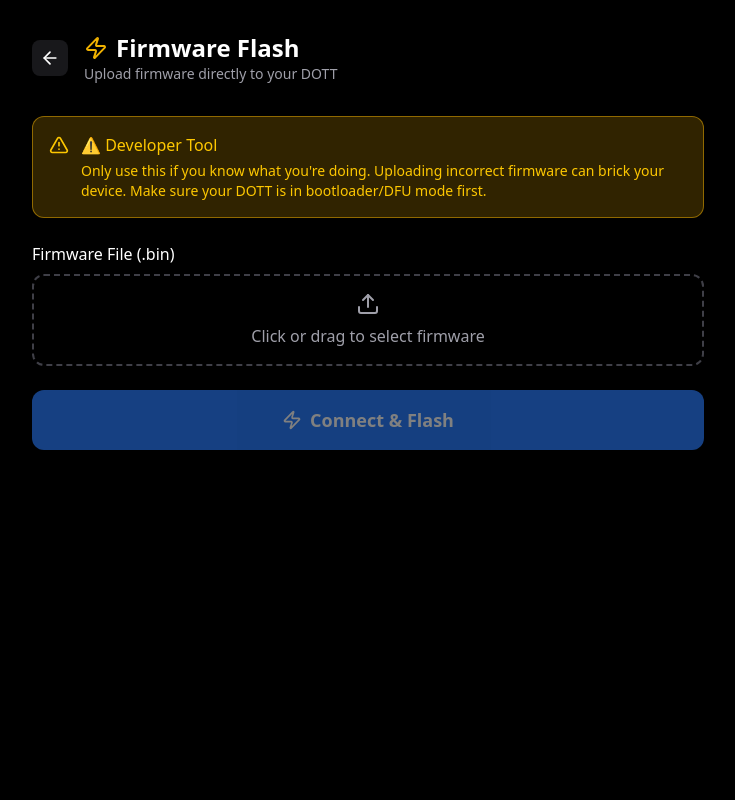
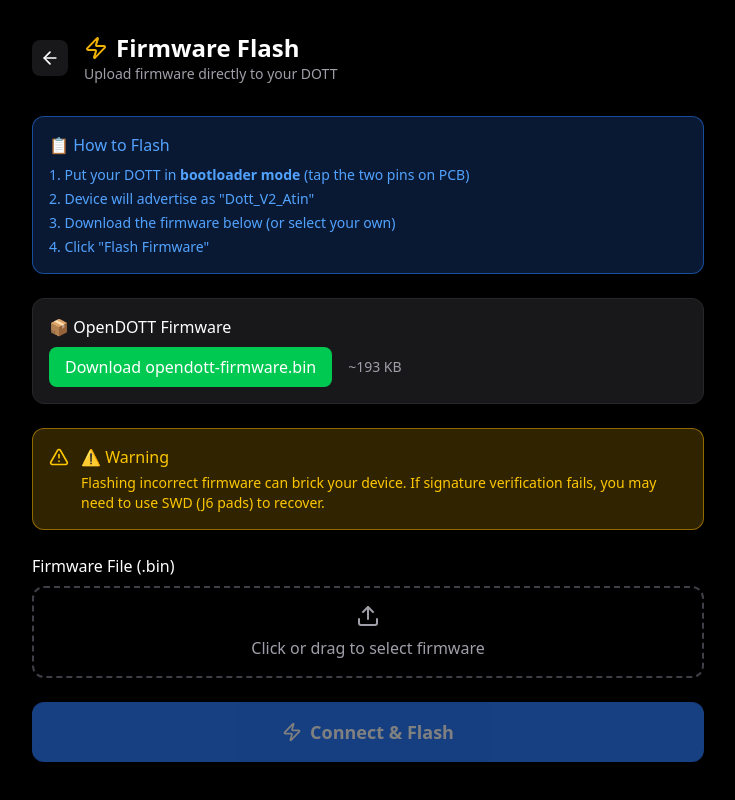
Before and after one commit to Bentlybro/opendott, a React (Vite) app in the folder web/: page /flash in a window 1280 px wide. Shown: the whole page, without its empty margins (272-1007 px from the left). Built offline with nearby package versions, Linux system fonts and the light colour scheme.

Commit message:
Add firmware flash page with download link
- Added opendott-firmware.bin to public folder
- Updated /flash page with clear instructions
- Download link for pre-built firmware
- Instructions for entering bootloader mode

```diff
--- a/web/src/pages/Flash.tsx
+++ b/web/src/pages/Flash.tsx
@@ -123,15 +123,41 @@
           </div>
         </div>
 
+        {/* Instructions */}
+        <div className="mb-6 p-4 rounded-xl bg-blue-500/20 border border-blue-500/50 text-blue-400">
+          <div className="font-medium mb-2">📋 How to Flash</div>
+          <ol className="text-sm space-y-1 list-decimal list-inside">
+            <li>Put your DOTT in <strong>bootloader mode</strong> (tap the two pins on PCB)</li>
+            <li>Device will advertise as "Dott_V2_Atin"</li>
+            <li>Download the firmware below (or select your own)</li>
+            <li>Click "Flash Firmware"</li>
+          </ol>
+        </div>
+
+        {/* Download firmware */}
+        <div className="mb-6 p-4 rounded-xl bg-zinc-900 border border-zinc-800">
+          <div className="font-medium mb-2">📦 OpenDOTT Firmware</div>
+          <div className="flex items-center gap-4">
+            <a
+              href="/opendott-firmware.bin"
+              download="opendott-firmware.bin"
+              className="px-4 py-2 rounded-lg bg-green-500 text-white font-medium hover:bg-green-600 transition-colors"
+            >
+              Download opendott-firmware.bin
+            </a>
+            <span className="text-sm text-zinc-400">~193 KB</span>
+          </div>
+        </div>
+
         {/* Warning */}
         <div className="mb-6 p-4 rounded-xl bg-yellow-500/20 border border-yellow-500/50 text-yellow-400">
           <div className="flex items-start gap-3">
             <AlertTriangle className="w-5 h-5 flex-shrink-0 mt-0.5" />
             <div>
-              <div className="font-medium">⚠️ Developer Tool</div>
+              <div className="font-medium">⚠️ Warning</div>
               <div className="text-sm mt-1">
-                Only use this if you know what you're doing. Uploading incorrect firmware can brick your device.
-                Make sure your DOTT is in bootloader/DFU mode first.
+                Flashing incorrect firmware can brick your device. If signature verification fails,
+                you may need to use SWD (J6 pads) to recover.
               </div>
             </div>
           </div>
```
